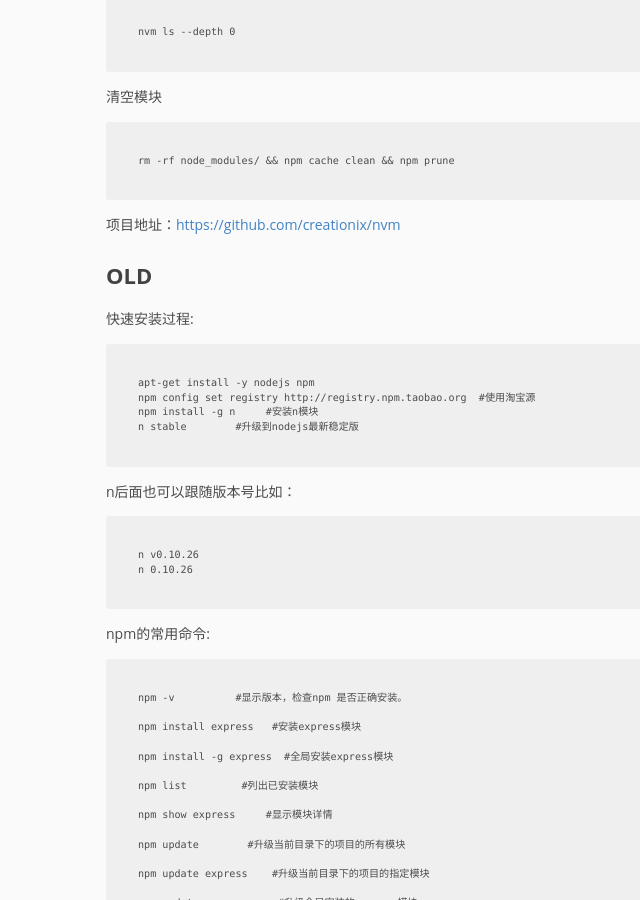
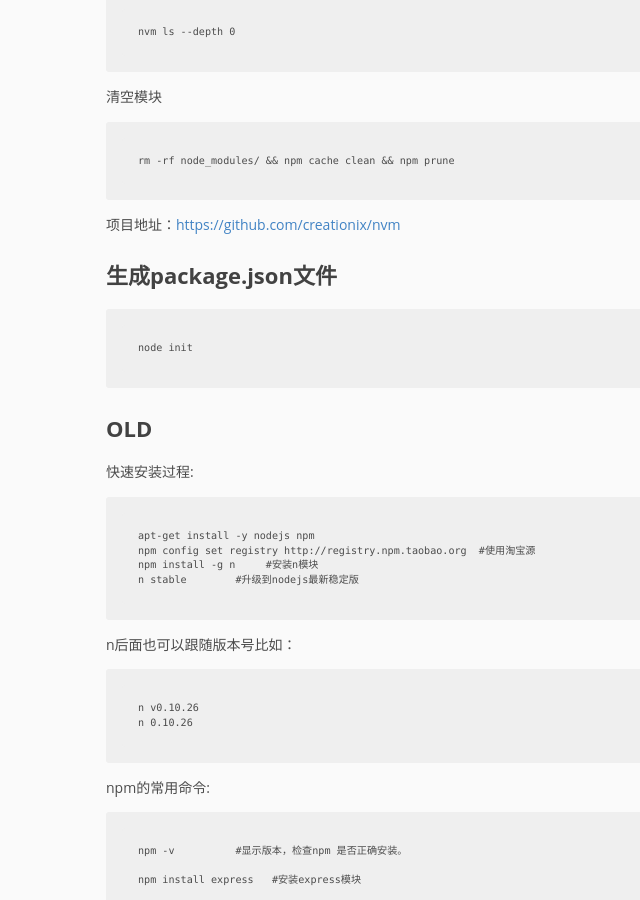
Before and after one commit to pingmalu/pingmalu.github.io, a Jekyll site: the page built from _posts/2016-09-22-nodejs日常笔记.md, in a window 1280 px wide and 900 px high, scrolled down 1415 px. Shown: the whole window, without its empty margins (94-734 px from the left). Built offline with Jekyll 4.4.1, drawn with Linux system fonts in a browser that asks for light colours.

Commit message:
'update'

```diff
--- a/_posts/2016-09-22-nodejs日常笔记.md
+++ b/_posts/2016-09-22-nodejs日常笔记.md
@@ -49,6 +49,10 @@ title:  "nodejs日常笔记"
 
 项目地址：[https://github.com/creationix/nvm](https://github.com/creationix/nvm)
 
+
+# 生成package.json文件
+
+	node init
 
 
 # OLD
```
